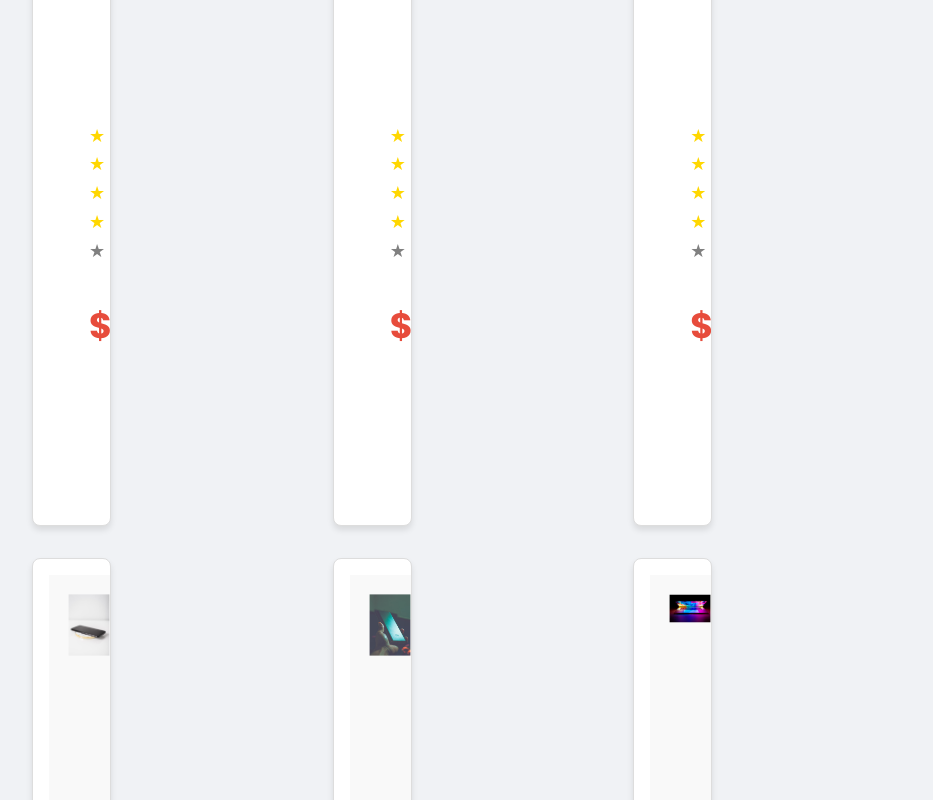
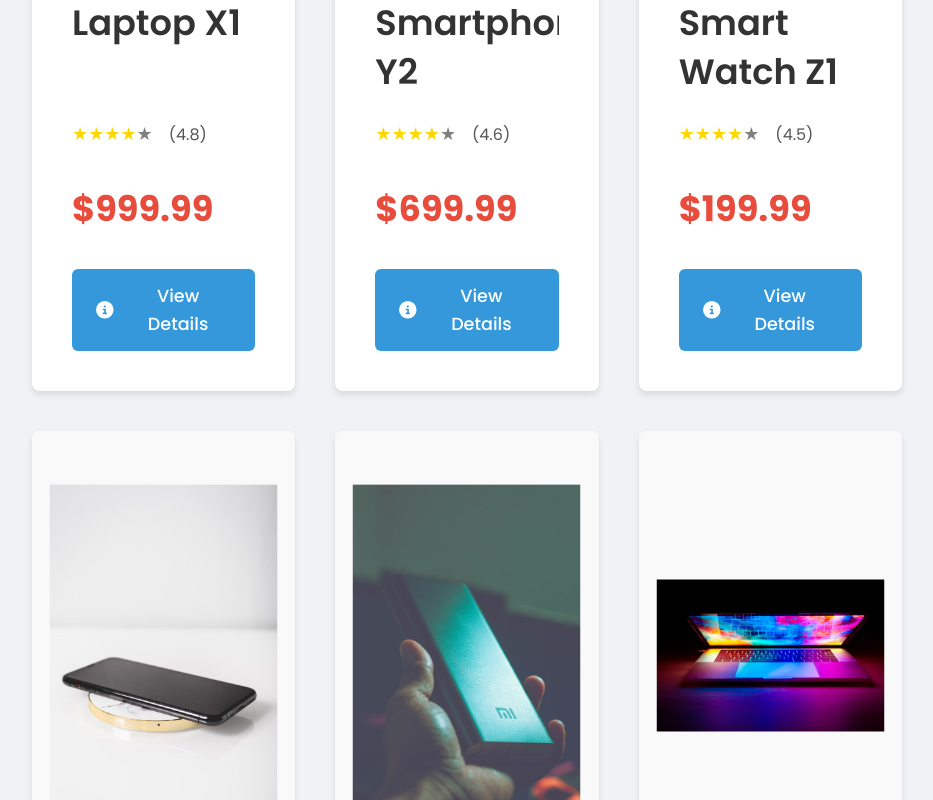
Before and after one commit to asifmahmud1047/B10-Assignment08-Gadget-Haven-, a React (Vite) app: page / in a window 1280 px wide. Shown: the part 1140-1940 px from the top of the page, without its empty margins (314-1247 px from the left). Built offline with nearby package versions, Linux system fonts and the light colour scheme.

Commit message:
product-card working properly

```diff
--- a/src/components/ProductCard.css
+++ b/src/components/ProductCard.css
@@ -8,6 +8,7 @@
   height: 100%;
   display: flex;
   flex-direction: column;
+  position: relative;
 }
 
 .product-card:hover {
@@ -20,20 +21,21 @@
   padding-top: 75%; /* 4:3 aspect ratio */
   overflow: hidden;
   background-color: #f8f9fa;
+  border-bottom: 1px solid #f0f0f0;
 }
 
 /* Optimize for tablet screens */
 @media (min-width: 768px) and (max-width: 991px) {
   .product-image-container {
-    padding-top: 80%; /* Increased height for tablets to show images better */
-    border-bottom: 1px solid #f0f0f0; /* Add subtle border for better separation */
+    padding-top: 65%; /* Adjusted height for tablets to show images better */
+    border-bottom: 1px solid #f0f0f0;
   }
 }
 
 /* Optimize for laptop/desktop screens */
 @media (min-width: 992px) {
   .product-image-container {
-    padding-top: 70%; /* Reduced height ratio for laptops to show more content */
+    padding-top: 65%; /* Adjusted height ratio for laptops */
     border-bottom: 1px solid #f0f0f0;
   }
 }
@@ -47,21 +49,21 @@
   object-fit: contain; /* Keep contain to prevent distortion */
   object-position: center;
   transition: transform 0.3s;
-  padding: 15px; /* Increased padding to prevent images from touching edges */
+  padding: 15px; /* Padding to prevent images from touching edges */
 }
 
 /* Adjust padding for tablet screens */
 @media (min-width: 768px) and (max-width: 991px) {
   .product-image {
-    padding: 5px; /* Minimal padding on tablets to maximize image size */
-    object-fit: contain; /* Ensure image is fully visible */
+    padding: 10px; /* Adjusted padding on tablets */
+    object-fit: contain;
   }
 }
 
 /* Adjust padding for laptop/desktop screens */
 @media (min-width: 992px) {
   .product-image {
-    padding: 15px; /* Reduced padding on laptop screens for larger images */
+    padding: 20px; /* Increased padding on laptop screens for better appearance */
     object-fit: contain;
   }
 }
@@ -80,6 +82,7 @@
   text-align: center;
   color: white;
   font-weight: 500;
+  background-color: #f0f0f0;
 }
 
 .image-placeholder p {
@@ -89,19 +92,22 @@
   overflow: hidden;
   text-overflow: ellipsis;
   white-space: nowrap;
+  color: #333;
 }
 
 /* Optimize font size for tablet screens */
 @media (min-width: 768px) and (max-width: 991px) {
   .image-placeholder p {
-    font-size: 1rem;
+    font-size: 1.1rem;
+    margin-top: 0.75rem;
   }
 }
 
 /* Optimize for laptop/desktop screens */
 @media (min-width: 992px) {
   .image-placeholder p {
-    font-size: 1.1rem;
+    font-size: 1.2rem;
+    margin-top: 1rem;
   }
 }
 
@@ -145,14 +151,14 @@
 /* Optimize padding for tablet screens */
 @media (min-width: 768px) and (max-width: 991px) {
   .product-info {
-    padding: 0.75rem; /* Reduced padding for tablets to maximize content space */
+    padding: 1rem 1.25rem; /* Adjusted padding for tablets */
   }
 }
 
 /* Optimize for laptop/desktop screens */
 @media (min-width: 992px) {
   .product-info {
-    padding: 1.25rem 1.5rem; /* Increased horizontal padding for better readability */
+    padding: 1.5rem; /* Increased padding for better spacing */
   }
 }
 
@@ -179,10 +185,10 @@
 /* Optimize for tablet screens */
 @media (min-width: 768px) and (max-width: 991px) {
   .product-title {
-    font-size: 1.1rem; /* Increased font size for better readability on tablets */
+    font-size: 1.2rem; /* Increased font size for better readability on tablets */
     line-height: 1.3;
     height: 2.6em;
-    margin-bottom: 0.3rem;
+    margin-bottom: 0.5rem;
     font-weight: 600;
     color: #222; /* Darker text for better contrast */
   }
@@ -191,7 +197,7 @@
 /* Optimize for laptop/desktop screens */
 @media (min-width: 992px) {
   .product-title {
-    font-size: 1.3rem; /* Larger font size for laptop screens */
+    font-size: 1.4rem; /* Larger font size for laptop screens */
     line-height: 1.4;
     height: 2.8em;
     margin-bottom: 0.75rem;
@@ -217,8 +223,8 @@
 /* Optimize for tablet screens */
 @media (min-width: 768px) and (max-width: 991px) {
   .product-rating {
-    margin-bottom: 0.4rem;
-    gap: 0.3rem;
+    margin-bottom: 0.5rem;
+    gap: 0.4rem;
   }
 }
 
@@ -238,7 +244,8 @@
 /* Optimize for tablet screens */
 @media (min-width: 768px) and (max-width: 991px) {
   .product-rating span {
-    font-size: 0.8rem;
+    font-size: 0.9rem;
+    color: #555;
   }
 }
 
@@ -251,87 +258,89 @@
 }
 
 .product-price {
-  font-size: 1.2rem;
-  font-weight: bold;
-  color: #e74c3c;
+  font-size: 1.1rem;
+  font-weight: 600;
+  color: #2c3e50;
   margin-bottom: 1rem;
-  margin-top: auto;
+  margin-top: auto; /* Push to bottom of flex container */
 }
 
 /* Optimize for tablet screens */
 @media (min-width: 768px) and (max-width: 991px) {
   .product-price {
-    font-size: 1.25rem; /* Increased font size for better visibility */
-    margin-bottom: 0.5rem;
-    color: #d44; /* Slightly darker red for better contrast */
+    font-size: 1.3rem;
+    margin-bottom: 0.75rem;
+    color: #2c3e50;
   }
 }
 
 /* Optimize for laptop/desktop screens */
 @media (min-width: 992px) {
   .product-price {
-    font-size: 1.4rem; /* Larger font size for laptop screens */
+    font-size: 1.5rem;
     margin-bottom: 1rem;
-    color: #d44; /* Slightly darker red for better contrast */
+    color: #2c3e50;
   }
 }
 
 @media (max-width: 576px) {
   .product-price {
-    font-size: 1.1rem;
+    font-size: 1rem;
     margin-bottom: 0.75rem;
   }
 }
 
 .details-button {
-  display: inline-block;
-  width: 100%;
-  padding: 0.75rem 0;
-  background-color: #3498db;
-  color: white;
-  text-align: center;
-  text-decoration: none;
-  border-radius: 4px;
-  font-weight: 500;
-  transition: background-color 0.3s;
-  display: flex;
+  display: inline-flex;
   align-items: center;
   justify-content: center;
   gap: 0.5rem;
+  padding: 0.6rem 1rem;
+  background-color: #3498db;
+  color: white;
+  border: none;
+  border-radius: 4px;
+  font-size: 0.9rem;
+  font-weight: 500;
+  text-decoration: none;
+  transition: all 0.3s;
+  cursor: pointer;
+  text-align: center;
 }
 
 /* Optimize for tablet screens */
 @media (min-width: 768px) and (max-width: 991px) {
   .details-button {
-    padding: 0.7rem 0; /* Increased padding for better touch target */
-    font-size: 1rem; /* Increased font size */
-    font-weight: 600;
-    background-color: #2980b9; /* Darker blue for better visibility */
-    border-radius: 6px; /* Slightly more rounded corners */
+    padding: 0.7rem 1.2rem;
+    font-size: 1rem;
+    gap: 0.6rem;
+    background-color: #3498db;
+    border-radius: 6px;
   }
 }
 
 /* Optimize for laptop/desktop screens */
 @media (min-width: 992px) {
   .details-button {
-    padding: 0.85rem 0; /* Increased padding for better visibility */
-    font-size: 1.1rem; /* Larger font size for laptop screens */
-    font-weight: 600;
-    background-color: #2980b9; /* Darker blue for better visibility */
-    border-radius: 6px; /* Slightly more rounded corners */
-    letter-spacing: 0.5px; /* Improved letter spacing for readability */
+    padding: 0.8rem 1.5rem;
+    font-size: 1.1rem;
+    gap: 0.7rem;
+    background-color: #3498db;
+    border-radius: 6px;
   }
 }
 
 @media (max-width: 576px) {
   .details-button {
-    padding: 0.6rem 0;
-    font-size: 0.9rem;
+    padding: 0.5rem 0.8rem;
+    font-size: 0.85rem;
   }
 }
 
 .details-button:hover {
   background-color: #2980b9;
+  transform: translateY(-2px);
+  box-shadow: 0 4px 8px rgba(0, 0, 0, 0.1);
 }
 
 /* Category-specific colors for placeholders */
--- a/src/components/ProductCard.jsx
+++ b/src/components/ProductCard.jsx
@@ -103,10 +103,10 @@ const ProductCard = ({ product }) => {
 
   // Truncate title based on device type
   const getTruncatedTitle = (title) => {
-    if (isTablet && title.length > 35) {
-      return title.substring(0, 35) + '...';
-    } else if (isLaptop && title.length > 50) {
-      return title.substring(0, 50) + '...';
+    if (isTablet && title.length > 40) {
+      return title.substring(0, 40) + '...';
+    } else if (isLaptop && title.length > 60) {
+      return title.substring(0, 60) + '...';
     }
     return title;
   };
@@ -118,7 +118,11 @@ const ProductCard = ({ product }) => {
           <div
             className={`image-placeholder ${getCategoryClass(product.category)}`}
           >
-            <FontAwesomeIcon icon={faImage} size={isTablet ? "2x" : isLaptop ? "3x" : "2x"} />
+            <FontAwesomeIcon
+              icon={faImage}
+              size={isTablet ? "2x" : isLaptop ? "3x" : "2x"}
+              color="#666"
+            />
             <p>{getTruncatedTitle(product.product_title)}</p>
           </div>
         ) : (
@@ -134,13 +138,18 @@ const ProductCard = ({ product }) => {
                 style={{
                   opacity: imageLoaded ? 1 : 0,
                   transition: 'opacity 0.3s ease',
-                  transform: isTablet ? 'scale(1.05)' : isLaptop ? 'scale(1.02)' : 'none'
+                  transform: isTablet ? 'scale(1.02)' : isLaptop ? 'scale(1.02)' : 'none'
                 }}
               />
             )}
             {(!imageLoaded || !isImageVisible) && !imageError && (
               <div className={`image-placeholder ${getCategoryClass(product.category)}`}>
-                <FontAwesomeIcon icon={faInfoCircle} spin size={isTablet ? "2x" : isLaptop ? "3x" : "2x"} />
+                <FontAwesomeIcon
+                  icon={faInfoCircle}
+                  spin
+                  size={isTablet ? "2x" : isLaptop ? "3x" : "2x"}
+                  color="#3498db"
+                />
                 <p>Loading...</p>
               </div>
             )}
@@ -158,7 +167,7 @@ const ProductCard = ({ product }) => {
           <ReactStars
             count={5}
             value={product.rating}
-            size={isTablet ? 18 : isLaptop ? 20 : 18}
+            size={isTablet ? 20 : isLaptop ? 24 : 18}
             edit={false}
             activeColor="#ffd700"
           />
@@ -168,7 +177,8 @@ const ProductCard = ({ product }) => {
         <p className="product-price">{formatPrice(product.price)}</p>
 
         <Link to={`/details/${product.product_id}`} className="details-button">
-          <FontAwesomeIcon icon={faInfoCircle} /> {isTablet ? "View" : "View Details"}
+          <FontAwesomeIcon icon={faInfoCircle} size={isTablet || isLaptop ? "1x" : "sm"} />
+          {isTablet ? "View Details" : isLaptop ? "View Details" : "View Details"}
         </Link>
       </div>
     </div>
--- a/src/pages/Home.css
+++ b/src/pages/Home.css
@@ -20,6 +20,7 @@
 
 .products-container {
   flex: 1;
+  width: 100%;
 }
 
 .category-title {
@@ -30,20 +31,26 @@
   border-bottom: 2px solid #f0f0f0;
 }
 
+/* Improved grid layout for all screens */
 .products-grid {
   display: grid;
   grid-template-columns: repeat(auto-fill, minmax(250px, 1fr));
   gap: 1.5rem;
   margin-bottom: 2rem;
+  width: 100%;
 }
 
 /* Optimize for desktop/laptop screens */
 @media (min-width: 992px) {
   .products-grid {
     grid-template-columns: repeat(3, 1fr); /* Fixed 3 columns for better readability */
-    gap: 2rem;
-    max-width: 1200px;
+    gap: 2.5rem; /* Increased gap for better spacing */
     margin: 0 auto 2rem auto;
+  }
+
+  .category-title {
+    font-size: 1.8rem;
+    margin-bottom: 2rem;
   }
 }
 
@@ -51,17 +58,22 @@
 @media (min-width: 768px) and (max-width: 991px) {
   .products-grid {
     grid-template-columns: repeat(2, 1fr); /* Force exactly 2 columns on tablets */
-    gap: 1.25rem; /* Reduced gap to fit more content */
-    max-width: 95%; /* Prevent grid from touching screen edges */
+    gap: 1.5rem; /* Increased gap for better spacing */
     margin: 0 auto 2rem auto; /* Center the grid */
+  }
+
+  .category-title {
+    font-size: 1.6rem;
+    margin-bottom: 1.75rem;
   }
 }
 
 /* For large desktop screens */
 @media (min-width: 1400px) {
   .products-grid {
-    grid-template-columns: repeat(4, 1fr); /* 4 columns on very large screens */
+    grid-template-columns: repeat(3, 1fr); /* Keep 3 columns for consistency */
     max-width: 1400px;
+    gap: 3rem; /* Even more spacing for large screens */
   }
 }
 
@@ -69,6 +81,11 @@
   .products-grid {
     grid-template-columns: repeat(auto-fill, minmax(200px, 1fr));
     gap: 1rem;
+  }
+
+  .category-title {
+    font-size: 1.4rem;
+    margin-bottom: 1.25rem;
   }
 }
 
@@ -165,6 +182,7 @@
   transform: translateY(3px);
 }
 
+/* Remove duplicate styles that aren't needed */
 .banner {
   background-color: #eee;
   padding: 2rem;
@@ -185,81 +203,25 @@
   cursor: pointer;
 }
 
-.content {
-  display: flex;
+/* Product card container specific styles */
+.product-card-container {
+  display: grid;
   width: 100%;
-  flex-direction: column;
+}
+
+/* Ensure consistent height for product cards */
+@media (min-width: 768px) and (max-width: 991px) {
+  .product-card-container > div {
+    height: 100%;
+    display: flex;
+    flex-direction: column;
+  }
 }
 
 @media (min-width: 992px) {
-  .content {
-    flex-direction: row;
+  .product-card-container > div {
+    height: 100%;
+    display: flex;
+    flex-direction: column;
   }
 }
-
-.categories {
-  width: 100%;
-  padding: 1rem;
-  background-color: #f5f5f5;
-}
-
-@media (min-width: 992px) {
-  .categories {
-    width: 20%;
-  }
-}
-
-.product-cards {
-  display: flex;
-  gap: 1rem;
-  flex-wrap: wrap;
-  width: 100%;
-}
-
-@media (min-width: 992px) {
-  .product-cards {
-    width: 80%;
-  }
-}
-
-.product-card {
-  border: 1px solid #ddd;
-  padding: 1rem;
-  text-align: center;
-  width: auto;
-}
-
-@media (min-width: 576px) {
-  .product-card {
-    width: calc(50% - 0.5rem);
-  }
-}
-
-@media (min-width: 768px) {
-  .product-card {
-    width: calc(33.333% - 0.667rem);
-  }
-}
-
-.product-card img {
-  max-width: 100%;
-  height: auto;
-}
-
-.product-card button {
-  background-color: #007bff;
-  color: white;
-  border: none;
-  padding: 0.5rem;
-  cursor: pointer;
-  width: 100%;
-}
-
-@media (min-width: 768px) and (max-width: 991px) {
-  .category-title {
-    font-size: 1.6rem; /* Larger title for better visibility */
-    margin-bottom: 1.25rem;
-    padding-bottom: 0.6rem;
-    border-bottom: 2px solid #e0e0e0; /* Darker border for better visibility */
-  }
-}
```
